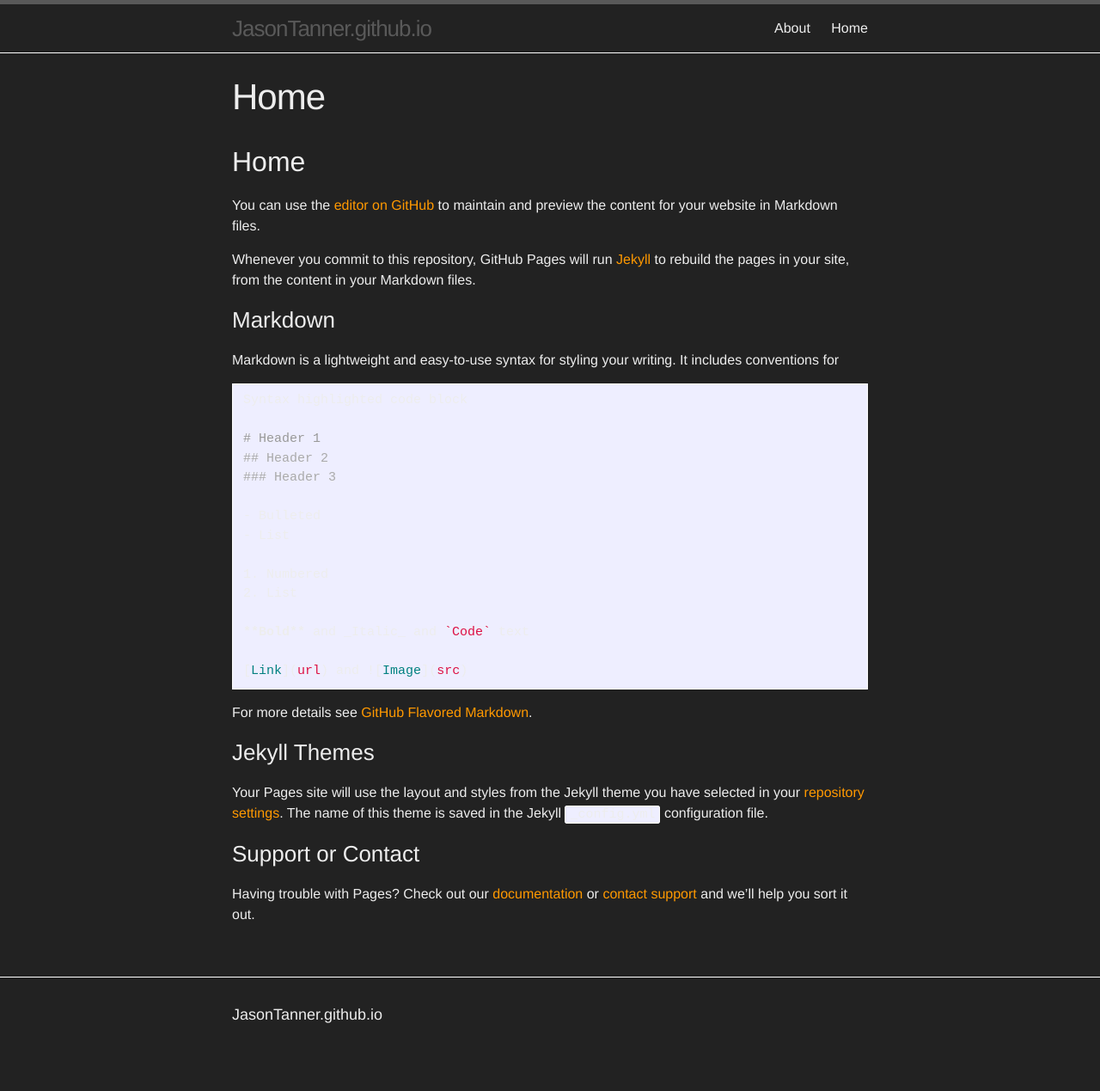
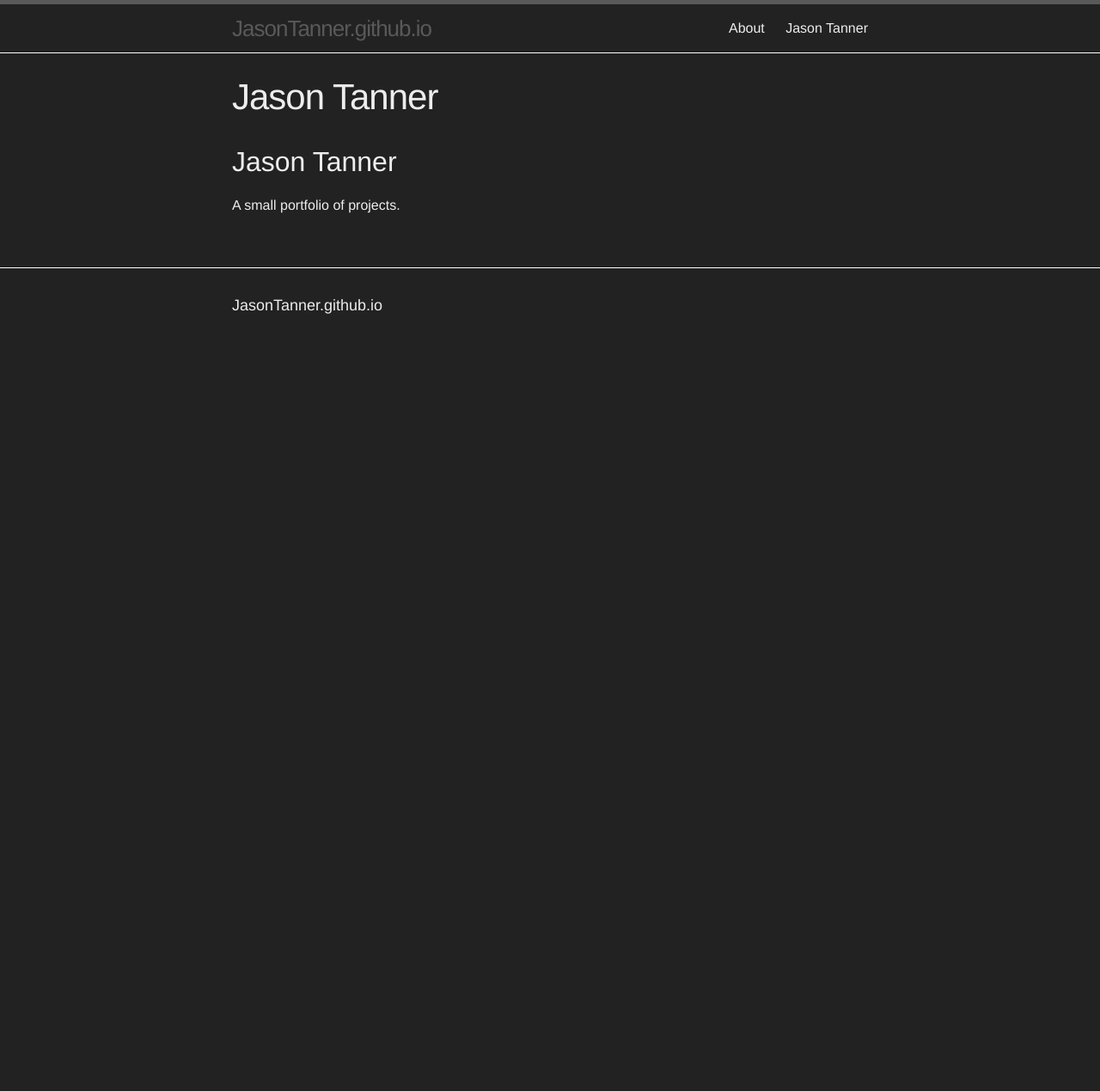
Before and after one commit to JasonTanner/JasonTanner.github.io, a Jekyll site: the page built from index.md, in a window 1280 px wide. Shown: the whole page at 86% size. Built offline with Jekyll 4.4.1, drawn with Linux system fonts in a browser that asks for light colours; our own code applies the rules of GitHub Pages for plain Markdown files; after the commit the page ends 900 px from its top, so only the background shows below that.

Commit message:
Update index.md

````diff
--- a/index.md
+++ b/index.md
@@ -1,37 +1,3 @@
-## Home
+## Jason Tanner
 
-You can use the [editor on GitHub](https://github.com/JasonTanner/JasonTanner.github.io/edit/master/index.md) to maintain and preview the content for your website in Markdown files.
-
-Whenever you commit to this repository, GitHub Pages will run [Jekyll](https://jekyllrb.com/) to rebuild the pages in your site, from the content in your Markdown files.
-
-### Markdown
-
-Markdown is a lightweight and easy-to-use syntax for styling your writing. It includes conventions for
-
-```markdown
-Syntax highlighted code block
-
-# Header 1
-## Header 2
-### Header 3
-
-- Bulleted
-- List
-
-1. Numbered
-2. List
-
-**Bold** and _Italic_ and `Code` text
-
-[Link](url) and ![Image](src)
-```
-
-For more details see [GitHub Flavored Markdown](https://guides.github.com/features/mastering-markdown/).
-
-### Jekyll Themes
-
-Your Pages site will use the layout and styles from the Jekyll theme you have selected in your [repository settings](https://github.com/JasonTanner/JasonTanner.github.io/settings). The name of this theme is saved in the Jekyll `_config.yml` configuration file.
-
-### Support or Contact
-
-Having trouble with Pages? Check out our [documentation](https://help.github.com/categories/github-pages-basics/) or [contact support](https://github.com/contact) and we’ll help you sort it out.
+A small portfolio of projects.
````
